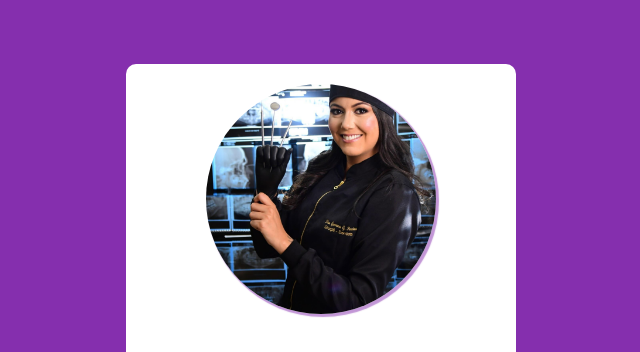
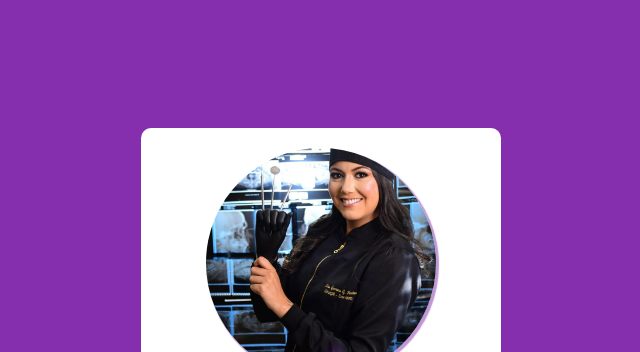
Before and after one commit to QueremNunes/projeto-dentista, a plain HTML site: page index.html in a window 1280 px wide. Shown: the top 352 px of the page, without its empty margins (319-959 px from the left). Drawn offline with Linux system fonts and the light colour scheme.

Commit message:
alterações css

```diff
--- a/estilo.css
+++ b/estilo.css
@@ -2,7 +2,7 @@
 
 
 body {
-    margin: 5%;
+    margin: 10%;
     background-color:  #852fae;
     font-family: 'Times New Roman', Times, serif
 }
@@ -24,7 +24,7 @@ section {
     margin-left: auto;
     background-color: white;
     border-radius: 10px;
-    width: 390px;
+    width: 360px;
     height: 640px;
     margin: auto;
     text-align: center;
```
